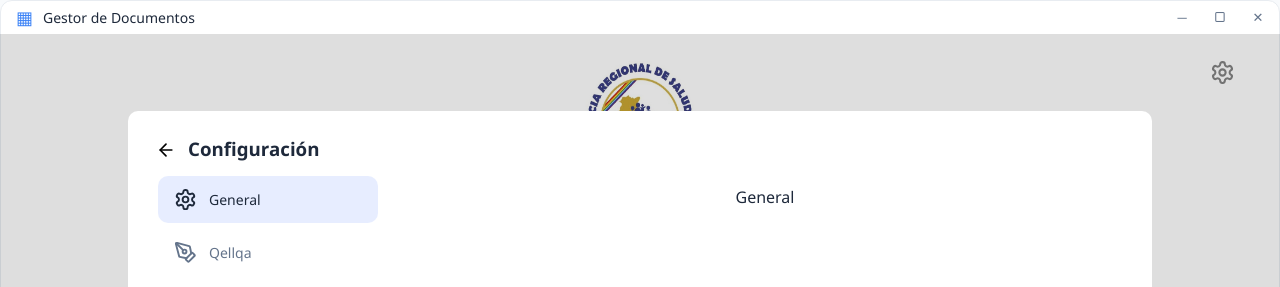
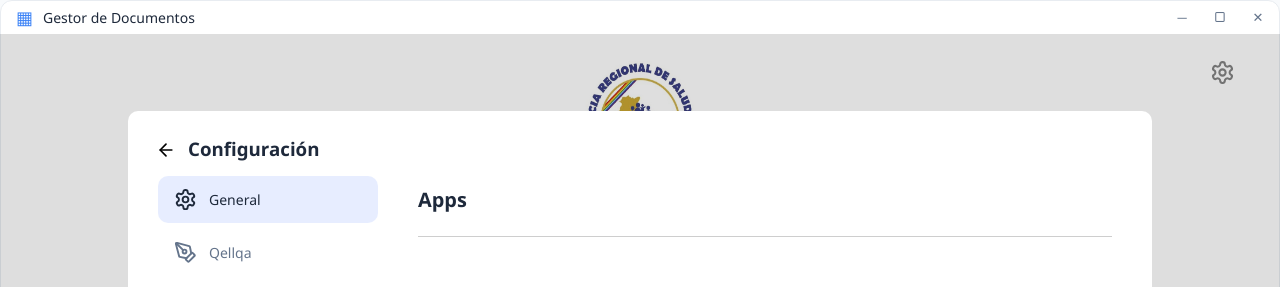
Before and after one commit to srprioto/gtoolkit, a React (Vite) app: page / in a window 1280 px wide. Both pictures are taken after a click on the button 1222 px from the left and 74 px from the top of the page. Shown: the top 287 px of the page. Built offline with nearby package versions, Linux system fonts and the light colour scheme.

Commit message:
previo a mostrar apps

```diff
--- a/src/renderer/src/assets/app.scss
+++ b/src/renderer/src/assets/app.scss
@@ -297,7 +297,7 @@ button {
 }
 
 
-.stg_nextcloud{
+.stg{
 	.categ_stgs{
 		text-align: left;
 		font-size: 17px;
--- a/src/renderer/src/components/Hero.tsx
+++ b/src/renderer/src/components/Hero.tsx
@@ -1,7 +1,7 @@
 import iconGeresa from '@renderer/assets/imgs/geresa.jpg'
 import { LuSettings } from 'react-icons/lu';
 import { useState } from 'react';
-import ModalSettings from '../pages/settings/ModalSettings';
+import SettingsModal from '../pages/settings/SettingsModal';
 
 function Hero(): React.JSX.Element {
 
@@ -26,7 +26,7 @@ function Hero(): React.JSX.Element {
 
 			<p className="hero__subtitle">Selecciona una opción para continuar</p>
 
-			<ModalSettings
+			<SettingsModal
 				showModal={showModal}
 				setShowModal={setShowModal}
 			/>
--- /dev/null
+++ b/src/renderer/src/pages/settings/GeneralSetting.tsx
@@ -0,0 +1,16 @@
+export default function GeneralSetting() {
+	return (
+		<div className="stg">
+
+			<div className='categ_stgs'>
+				<h3 className='subtit_stgs'>Apps</h3>
+
+			</div>
+
+
+
+
+
+		</div>
+	)
+}
--- a/src/renderer/src/pages/settings/nxcloud/NxcSetting.tsx
+++ b/src/renderer/src/pages/settings/NxcSetting.tsx
@@ -7,7 +7,7 @@ export default function NxcSetting() {
 
 
 	return (
-		<div className="stg_nextcloud">
+		<div className="stg">
 
 			<div className='categ_stgs'>
 				<h3 className='subtit_stgs'>Conectar</h3>
@@ -16,6 +16,11 @@ export default function NxcSetting() {
 					keyValue="ruta_desktop"
 					descripcion="Ruta de NextCloud"
 				/>
+			</div>
+
+			<div className='categ_stgs'>
+				<h3 className='subtit_stgs'>Documentos</h3>
+				<FileSettingsSimple/>
 			</div>
 
 
@@ -29,10 +34,7 @@ export default function NxcSetting() {
 
 			</div>
 
-			<div className='categ_stgs'>
-				<h3 className='subtit_stgs'>Documentos</h3>
-				<FileSettingsSimple/>
-			</div>
+
 
 		</div>
 	)
--- a/src/renderer/src/pages/settings/ModalSettings.tsx
+++ b/src/renderer/src/pages/settings/SettingsModal.tsx
@@ -1,7 +1,8 @@
 import { useState } from 'react'
 import { LuPenTool, LuSave, LuSettings } from 'react-icons/lu'
 import Modal from '@renderer/components/modals/Modal'
-import NxcSetting from './nxcloud/NxcSetting'
+import NxcSetting from './NxcSetting'
+import GeneralSetting from './GeneralSetting'
 
 interface Props {
 	showModal: boolean
@@ -12,7 +13,7 @@ const ITEMS = [
 	{
 		label: "General",
 		icon: <LuSettings />,
-		content: <p>General</p>
+		content: <GeneralSetting/>
 	},
 	{
 		label: 'Qellqa',
@@ -26,7 +27,7 @@ const ITEMS = [
 	},
 ]
 
-export default function ModalSettings({ showModal, setShowModal }:Props) {
+export default function SettingsModal({ showModal, setShowModal }:Props) {
 
 	const [active, setActive] = useState(0)
 
```
